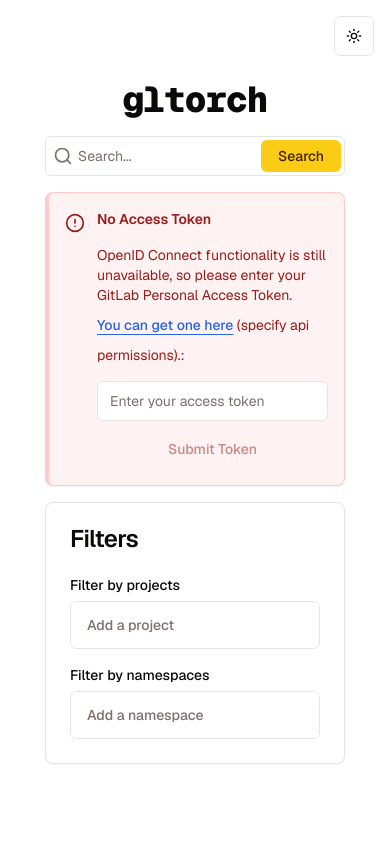
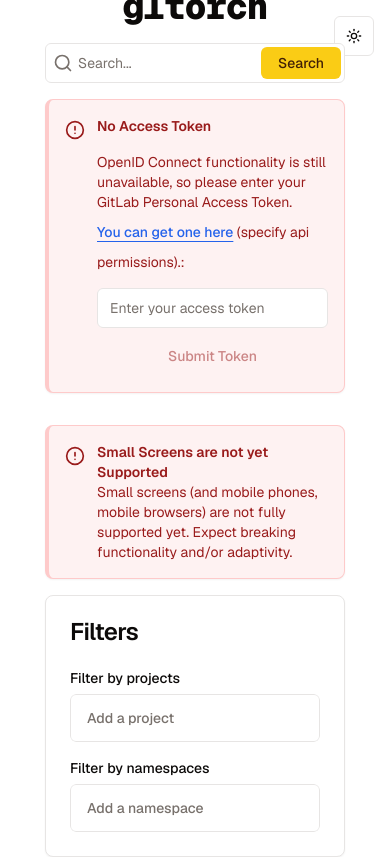
Before and after one commit to AIM1rage/gltorch-front, a Next.js app: page / in a window 390 px wide. Built offline with nearby package versions, Linux system fonts and the light colour scheme.

Commit message:
small screen notice

```diff
--- a/src/components/notices/notices.tsx
+++ b/src/components/notices/notices.tsx
@@ -24,7 +24,28 @@
       {search != "" && namespaces.length == 0 && projects.length == 0 && (
         <SearchWithoutFiltersNotice />
       )}
+      <SmallScreenNotice />
     </div>
+  );
+}
+
+function SmallScreenNotice() {
+  return (
+    <Notice
+      className="max-sm:block hidden"
+      level="error"
+      icon={<AlertCircle className="h-5 w-5" />}
+    >
+      <div className="space-y-4">
+        <div>
+          <p className="font-semibold">Small Screens are not yet Supported</p>
+          <p>
+            Small screens (and mobile phones, mobile browsers) are not fully
+            supported yet. Expect breaking functionality and/or adaptivity.
+          </p>
+        </div>
+      </div>
+    </Notice>
   );
 }
 
```
